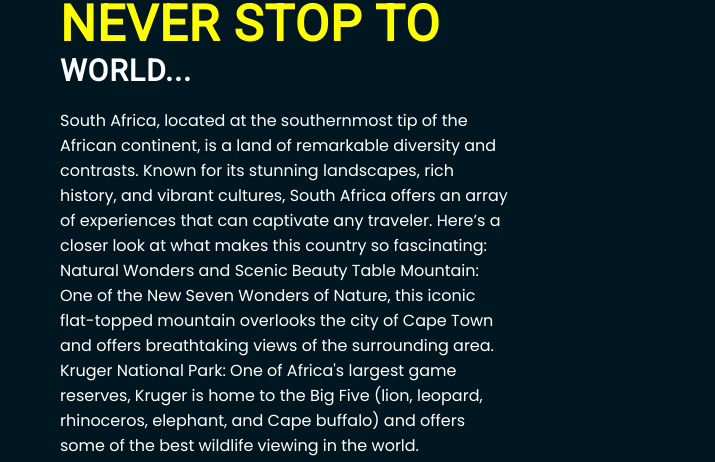
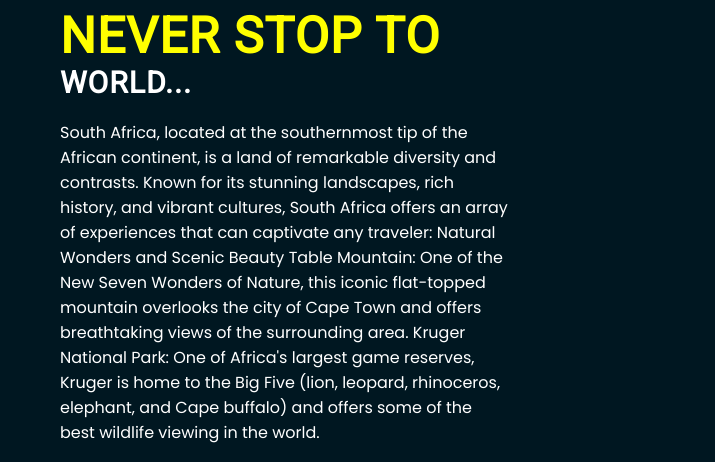
Before and after one commit to kamva-hanisi/Global-fly, a plain HTML site: page index.html in a window 1280 px wide. Shown: the part 143-605 px from the top of the page, 0-715 px from the left. Drawn offline with Linux system fonts and the light colour scheme.

Commit message:
Update index.html

```diff
--- a/index.html
+++ b/index.html
@@ -39,12 +39,7 @@
                 <div class="flex-c main-text">
                     <h1 class="lg-head">Never Stop to</h1>
                     <h2 class="m-head">World... </h2>
-                    <p class="para">South Africa, located at the southernmost tip of the African continent, is a land of remarkable diversity and contrasts. Known for its stunning landscapes, rich history, and vibrant cultures, South Africa offers an array of experiences that can captivate any traveler. Here’s a closer look at what makes this country so fascinating:
-
-                        Natural Wonders and Scenic Beauty
-                        Table Mountain: One of the New Seven Wonders of Nature, this iconic flat-topped mountain overlooks the city of Cape Town and offers breathtaking views of the surrounding area.
-                        Kruger National Park: One of Africa's largest game reserves, Kruger is home to the Big Five (lion, leopard, rhinoceros, elephant, and Cape buffalo) and offers some of the best wildlife viewing in the world.
-
+                    <p class="para">South Africa, located at the southernmost tip of the African continent, is a land of remarkable diversity and contrasts. Known for its stunning landscapes, rich history, and vibrant cultures, South Africa offers an array of experiences that can captivate any traveler: Natural Wonders and Scenic Beauty Table Mountain: One of the New Seven Wonders of Nature, this iconic flat-topped mountain overlooks the city of Cape Town and offers breathtaking views of the surrounding area. Kruger National Park: One of Africa's largest game reserves, Kruger is home to the Big Five (lion, leopard, rhinoceros, elephant, and Cape buffalo) and offers some of the best wildlife viewing in the world.
                     </p>
                     <a href="places.html">
                     <button class="btn">Explore</button></a>
```
